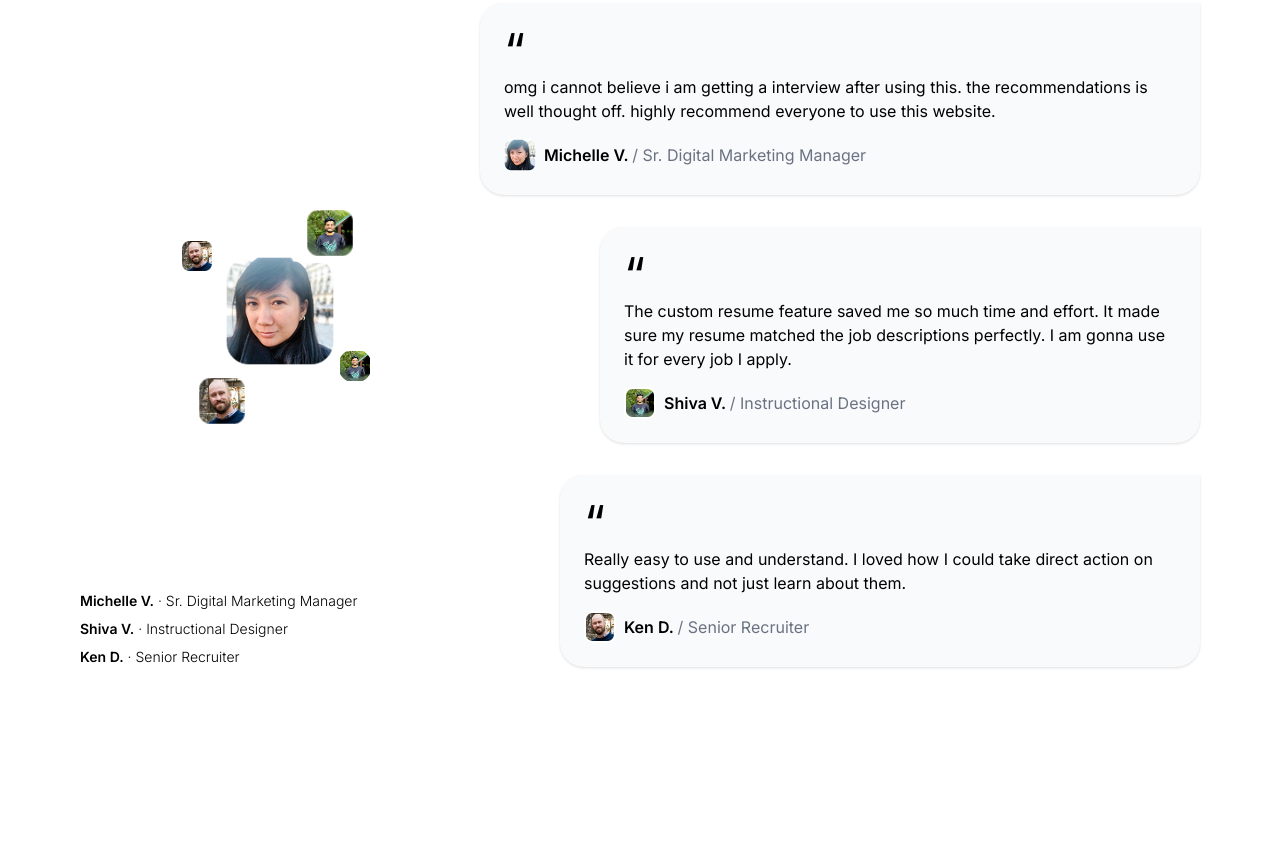
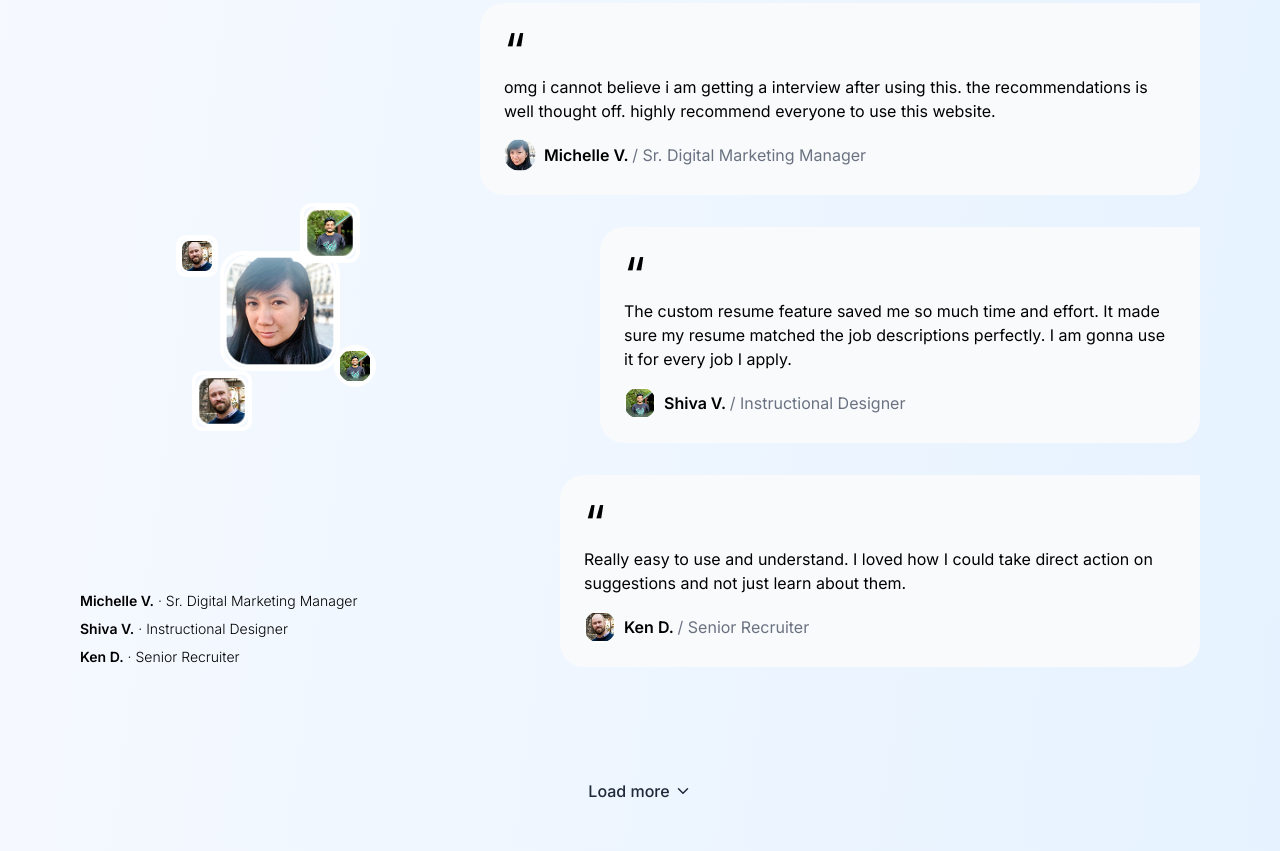
Before and after one commit to najmul19/jobmantic, a React (Vite) app: page / in a window 1280 px wide. Shown: the part 8600-9451 px from the top of the page. Before the commit the page ends 9331 px from the top, so only its background shows below. Built offline with nearby package versions, Linux system fonts and the light colour scheme.

Commit message:
FAQ completed

```diff
--- /dev/null
+++ b/src/Pages/Home/FAQ.jsx
@@ -0,0 +1,100 @@
+import React, { useState } from "react";
+import { FiChevronDown, FiChevronUp } from "react-icons/fi";
+
+const faqs = [
+  {
+    question: "Why should I use an AI Resume Editor?",
+    answer: `Using an AI Resume Editor can help you in 3 major ways.
+
+1. It significantly saves you time so you can send a larger volume of applications. Our users on average save 2 hrs of editing time per job application.
+
+2. The AI Resume Editor provides smart recommendations for how to optimize your resume to be more competitive for respective jobs.
+
+3. It can help you create a brand new, ATS friendly resume to increase your chances of grabbing the recruiter's attention. All this saves you precious time and eliminates unnecessary guesswork from the job search process.`,
+  },
+  {
+    question: "Why is Jobright's AI Resume Editor the best?",
+    answer:
+      "Jobright's editor combines AI-driven insights with recruiter expertise, ensuring resumes are both ATS-friendly and impactful for hiring managers.",
+  },
+  {
+    question:
+      "I have a resume, just need some feedback. Is the AI Resume Editor relevant for me?",
+    answer:
+      "Yes! Even if you already have a resume, the AI Editor will analyze and provide actionable suggestions to improve your existing resume.",
+  },
+];
+
+const FAQ = () => {
+  const [showFAQ, setShowFAQ] = useState(false);
+  const [openIndex, setOpenIndex] = useState(null);
+
+  const toggleFAQ = (index) => {
+    setOpenIndex(openIndex === index ? null : index);
+  };
+
+  return (
+    <div className=" py-12 px-6 sm:px-12 lg:px-24 text-center">
+      {/* Learn More Button */}
+      <button
+        onClick={() => setShowFAQ(!showFAQ)}
+        className="flex items-center gap-1 mx-auto text-gray-800 font-medium"
+      >
+        {showFAQ ? "Show less" : "Load more"}{" "}
+        {showFAQ ? (
+          <FiChevronUp className="text-lg" />
+        ) : (
+          <FiChevronDown className="text-lg" />
+        )}
+      </button>
+
+      {/* FAQ Section */}
+      {showFAQ && (
+        <div className="mt-12">
+          <h2 className="text-2xl md:text-3xl font-bold mb-6">
+            FREQUENTLY ASKED QUESTIONS
+          </h2>
+
+          {/* Search Bar */}
+          <div className="flex justify-center mb-8 ">
+            <input
+              type="text"
+              placeholder="Search your questions"
+              className="w-full max-w-[557px] max-h-[60px] px-4 py-3 rounded-[32px] focus:outline-none bg-[#FFFFFF]"
+            />
+          </div>
+
+          {/* FAQ Accordion */}
+          <div className="space-y-4 max-w-[1080px] mx-auto text-left">
+            {faqs.map((faq, index) => (
+              <div
+                key={index}
+                className="bg-[#FFFFFF] rounded-[24px]  p-4 cursor-pointer"
+                onClick={() => toggleFAQ(index)}
+              >
+                <div className="flex justify-between items-center">
+                  <h3 className="font-semibold text-gray-900">
+                    {faq.question}
+                  </h3>
+                  {openIndex === index ? (
+                    <FiChevronUp className="text-xl" />
+                  ) : (
+                    <FiChevronDown className="text-xl" />
+                  )}
+                </div>
+
+                {openIndex === index && (
+                  <div className="mt-3 text-gray-700 text-sm whitespace-pre-line">
+                    {faq.answer}
+                  </div>
+                )}
+              </div>
+            ))}
+          </div>
+        </div>
+      )}
+    </div>
+  );
+};
+
+export default FAQ;
--- a/src/Pages/Home/Home/Home.jsx
+++ b/src/Pages/Home/Home/Home.jsx
@@ -16,6 +16,7 @@ import WhyChooseResumeBuilder from '../WhyChooseResumeBuilder';
 import JobPlacement from '../JobPlacement';
 import Pricing from '../Pricing';
 import VoiceOfWorld from '../VoiceOfWorld';
+import FAQ from '../FAQ';
 
 const Home = () => {
     return (
@@ -37,6 +38,7 @@ const Home = () => {
             <JobPlacement></JobPlacement>
             <Pricing></Pricing>
             <VoiceOfWorld></VoiceOfWorld>
+            <FAQ></FAQ>
         </div>
     );
 };
--- a/src/Pages/Home/VoiceOfWorld.jsx
+++ b/src/Pages/Home/VoiceOfWorld.jsx
@@ -5,7 +5,7 @@ import user3 from "../../assets/Icons/user3.png";
 
 const VoiceOfWorld = () => {
   return (
-    <div className="px-6 sm:px-10 lg:px-20 py-16 bg-white text-[#000000]">
+    <div className="px-6 sm:px-10 lg:px-20 py-16  text-[#000000]">
      {/* header */}
       <div className="max-w-4xl text-left">
         <h2 className="text-2xl md:text-[36px] font-bold uppercase tracking-wide">
@@ -81,7 +81,7 @@ const VoiceOfWorld = () => {
         <div className="space-y-8 flex flex-col items-center lg:items-end">
 
           <div
-            className="bg-gray-50 shadow-sm p-6 w-full md:w-[720px] min-h-[168px]"
+            className="bg-gray-50  p-6 w-full md:w-[720px] min-h-[168px]"
             style={{
               borderTopLeftRadius: "24px",
               borderBottomRightRadius: "24px",
@@ -95,7 +95,7 @@ const VoiceOfWorld = () => {
               to use this website.
             </p>
             <div className="flex flex-row items-center gap-2 mt-4">
-              <img className="w-[32px] h-[32px]" src={user2} alt="" />
+              <img className="w-[32px] h-[32px] rounded-full" src={user2} alt="" />
               <p className="font-semibold">
                 Michelle V.{" "}
                 <span className="font-normal text-gray-500">
@@ -107,7 +107,7 @@ const VoiceOfWorld = () => {
 
 
           <div
-            className="bg-gray-50 shadow-sm p-6 w-full md:w-[600px] min-h-[188px]"
+            className="bg-gray-50  p-6 w-full md:w-[600px] min-h-[188px]"
             style={{
               borderTopLeftRadius: "24px",
               borderBottomRightRadius: "24px",
@@ -121,7 +121,7 @@ const VoiceOfWorld = () => {
               gonna use it for every job I apply.
             </p>
             <div className="flex flex-row items-center gap-2 mt-4">
-              <img className="w-[32px] h-[32px]" src={user3} alt="" />
+              <img className="w-[32px] h-[32px] rounded-full" src={user3} alt="" />
               <p className="font-semibold">
                 Shiva V.{" "}
                 <span className="font-normal text-gray-500">
@@ -133,7 +133,7 @@ const VoiceOfWorld = () => {
 
 
           <div
-            className="bg-gray-50 shadow-sm p-6 w-full md:w-[640px] min-h-[168px]"
+            className="bg-gray-50  p-6 w-full md:w-[640px] min-h-[168px]"
             style={{
               borderTopLeftRadius: "24px",
               borderBottomRightRadius: "24px",
@@ -146,7 +146,7 @@ const VoiceOfWorld = () => {
               action on suggestions and not just learn about them.
             </p>
             <div className="flex flex-row items-center gap-2 mt-4">
-              <img className="w-[32px] h-[32px]" src={user1} alt="" />
+              <img className="w-[32px] h-[32px] rounded-full" src={user1} alt="" />
               <p className="font-semibold">
                 Ken D.{" "}
                 <span className="font-normal text-gray-500">
```
